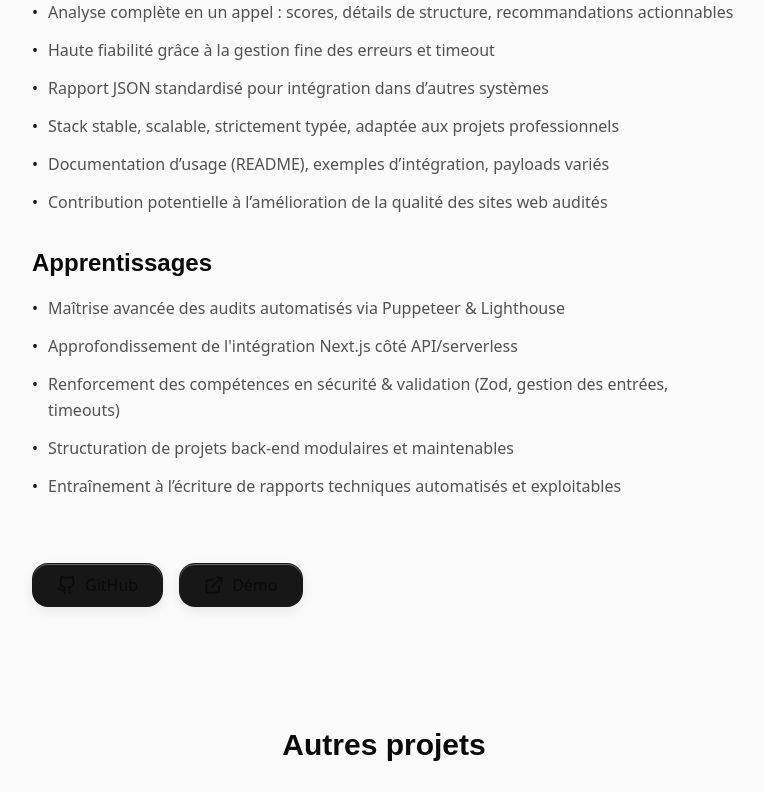
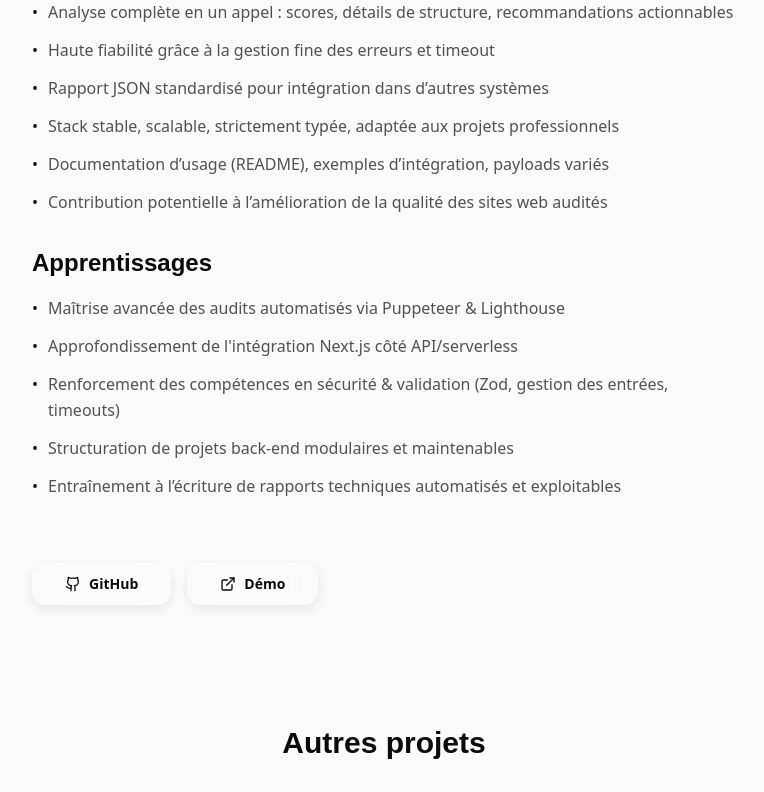
Before and after one commit to michel-DC/Portfolio, a Next.js app: page /projets/app-analyzer in a window 1280 px wide. Shown: the part 2000-2792 px from the top of the page, without its empty margins (256-1020 px from the left). Built offline with nearby package versions, Linux system fonts and the light colour scheme; a web font is replaced by a local one.

Commit message:
Correction de toutes les erreurs de couleurs lorsque le navigateur du client est en light mode

```diff
--- a/src/components/layout/footer.tsx
+++ b/src/components/layout/footer.tsx
@@ -7,7 +7,7 @@ export function Footer() {
   return (
     <footer className="w-full z-30 flex flex-col items-center justify-center px-4 pt-6 pb-4 mt-14">
       <div
-        className="w-full max-w-4xl mx-auto flex flex-col gap-y-4 rounded-2xl shadow-lg bg-white/60 dark:bg-white/10 backdrop-blur-lg border border-white/50 dark:border-white/15 px-6 py-4"
+        className="w-full max-w-4xl mx-auto flex flex-col gap-y-4 rounded-2xl shadow-lg bg-black/10 dark:bg-white/10 backdrop-blur-lg border border-white/50 dark:border-white/15 px-6 py-4"
         style={{
           boxShadow:
             "0 1px 12px 0 rgba(30,30,30,0.11), 0 1.5px 0.5px 0 rgba(255,255,255,0.11) inset",
@@ -19,8 +19,7 @@ export function Footer() {
             <Button
               asChild
               size="sm"
-              variant="ghost"
-              className="rounded-xl text-foreground font-semibold gap-2 px-3 py-1.5"
+              className="rounded-xl text-foreground font-semibold gap-2 px-4 py-1.5 shadow"
             >
               <Link
                 href="https://github.com/michel-DC"
@@ -34,8 +33,7 @@ export function Footer() {
             <Button
               asChild
               size="sm"
-              variant="ghost"
-              className="rounded-xl text-foreground font-semibold gap-2 px-3 py-1.5"
+              className="rounded-xl text-foreground font-semibold gap-2 px-4 py-1.5 shadow"
             >
               <Link
                 href="https://linkedin.com/in/micheldjoumessi"
@@ -49,7 +47,7 @@ export function Footer() {
             <Button
               asChild
               size="sm"
-              className="rounded-xl bg-white hover:bg-[#FA2742]/10 text-foreground font-semibold gap-2 px-4 py-1.5 shadow border border-[#FA2742]/20"
+              className="text-foreground font-semibold gap-1 px-5 py-0.5 shadow text-[12px]"
             >
               <Link
                 href="https://www.malt.fr/profile/micheldjoumessi1"
--- a/src/components/layout/header.tsx
+++ b/src/components/layout/header.tsx
@@ -116,7 +116,7 @@ export function Header() {
           px-2 py-1 sm:px-4 sm:py-2 gap-1 sm:gap-2
           rounded-3xl
           shadow-lg
-          bg-white/80 dark:bg-white/10
+          bg-black/10 dark:bg-white/10
           backdrop-blur-sm sm:backdrop-blur-md
           border border-white/60 dark:border-white/15
           transition-all
@@ -168,11 +168,11 @@ export function Header() {
             ${
               menuOpen
                 ? `bg-background backdrop-blur-none! shadow-none! border-transparent!
-            sm:bg-neutral-100sm:dark:bg-neutral-900
+                  sm:bg-neutral-100 sm:dark:bg-neutral-900
                   sm:border sm:border-white/45 sm:dark:border-white/7
                 `
-          : `bg-white/95 dark:bg-white/15 backdrop-blur-md shadow-lg border border-white/70 dark:border-white/10
-            sm:bg-white/95 sm:dark:bg-white/15
+                : `bg-black/10 dark:bg-white/15 backdrop-blur-md shadow-lg border border-white/70 dark:border-white/10
+                  sm:bg-black/10 sm:dark:bg-white/15
                   sm:border sm:border-white/45 sm:dark:border-white/7
                 `
             }
@@ -215,7 +215,7 @@ export function Header() {
           <Button
             onClick={toggleTheme}
             aria-label="Basculer le thème"
-            className="relative inline-flex items-center justify-center h-9 w-9 sm:h-8 sm:w-8 border border-border bg-background text-black dark:text-white hover:bg-foreground/10 transition rounded-full"
+            className="relative inline-flex items-center justify-center h-9 w-9 sm:h-8 sm:w-8 border border-border bg-white/25 dark:bg-white/20 backdrop-blur-lg text-foreground hover:bg-white/35 dark:hover:bg-white/25 transition-all shadow border border-transparent transition rounded-full"
             title={theme === "dark" ? "Passer en clair" : "Passer en sombre"}
           >
             {theme === "dark" ? (
--- a/src/components/project-content.tsx
+++ b/src/components/project-content.tsx
@@ -29,7 +29,10 @@ interface ProjectContentProps {
   suggestedProjects?: ProjectData[];
 }
 
-export function ProjectContent({ project, suggestedProjects = [] }: ProjectContentProps) {
+export function ProjectContent({
+  project,
+  suggestedProjects = [],
+}: ProjectContentProps) {
   return (
     <>
       <Section className="flex flex-col items-center pt-30 pb-10 px-4 sm:px-8">
@@ -164,36 +167,36 @@ export function ProjectContent({ project, suggestedProjects = [] }: ProjectConte
             <div className="w-full flex justify-start items-center mt-16">
               <div className="flex justify-start items-center gap-4">
                 {project.github && (
+                  <Button
+                    asChild
+                    size="sm"
+                    className="rounded-xl text-foreground font-semibold gap-2 px-8 py-5 shadow"
+                  >
                     <Link
                       href={project.github}
                       target="_blank"
                       rel="noopener noreferrer"
-                    className="transition-colors"
                     >
-                    <Button
-                      type="button"
-                      className="bg-primary text-foreground dark:text-foreground hover:bg-primary/80 font-medium px-6 py-3 text-base shadow-lg border border-primary/30 rounded-2xl flex items-center gap-2 cursor-pointer"
-                    >
-                      <Github className="w-5 h-5" />
-                      GitHub
+                      <Github className="size-4 text-foreground" />
+                      <span className="text-foreground">GitHub</span>
+                    </Link>
                   </Button>
-                  </Link>
                 )}
                 {project.url && (
+                  <Button
+                    asChild
+                    size="sm"
+                    className="rounded-xl text-foreground font-semibold gap-2 px-8 py-5 shadow"
+                  >
                     <Link
                       href={project.url}
                       target="_blank"
                       rel="noopener noreferrer"
-                    className="transition-colors"
                     >
-                    <Button
-                      type="button"
-                      className="bg-primary text-foreground dark:text-foreground hover:bg-primary/80 font-medium px-6 py-3 text-base shadow-lg border border-primary/30 rounded-2xl flex items-center gap-2 cursor-pointer"
-                    >
-                      <ExternalLink className="w-5 h-5" />
-                      Démo
+                      <ExternalLink className="size-4 text-foreground" />
+                      <span className="text-foreground">Démo</span>
+                    </Link>
                   </Button>
-                  </Link>
                 )}
               </div>
             </div>
@@ -230,7 +233,8 @@ export function ProjectContent({ project, suggestedProjects = [] }: ProjectConte
                       <div className="relative w-full h-[220px] overflow-hidden">
                         <Image
                           src={
-                            suggestedProject.images && suggestedProject.images.length > 0
+                            suggestedProject.images &&
+                            suggestedProject.images.length > 0
                               ? suggestedProject.images[0]
                               : `/images/project-hover/${suggestedProject.slugName}.png`
                           }
@@ -261,7 +265,9 @@ export function ProjectContent({ project, suggestedProjects = [] }: ProjectConte
 
                         {/* Tech stack badges */}
                         <div className="flex flex-wrap items-center gap-2 mb-4">
-                          {suggestedProject.themes?.slice(0, 3).map((theme, idx) => (
+                          {suggestedProject.themes
+                            ?.slice(0, 3)
+                            .map((theme, idx) => (
                               <span
                                 key={theme + idx}
                                 className="inline-block px-2.5 py-1 rounded-md bg-primary/10 text-primary text-xs font-semibold uppercase tracking-wide border border-primary/20 group-hover:bg-primary/15 group-hover:border-primary/30 transition-all duration-300"
--- a/src/components/sections/hero-section.tsx
+++ b/src/components/sections/hero-section.tsx
@@ -157,7 +157,7 @@ export function HeroSection() {
               <Button
                 asChild
                 size="sm"
-                className="rounded-xl bg-white hover:bg-[#FA2742]/10 text-foreground font-semibold gap-2 px-4 py-1.5 shadow border border-[#FA2742]/20"
+                className="text-foreground font-semibold gap-1 px-5 py-0.5 shadow text-[12px]"
               >
                 <Link
                   href="https://www.malt.fr/profile/micheldjoumessi1"
@@ -240,7 +240,7 @@ export function HeroSection() {
           <motion.div variants={buttonVariants}>
             <Button
               asChild
-              className="bg-white hover:bg-[#FA2742]/10 text-foreground font-semibold gap-1 px-2.5 py-0.5 shadow border border-[#FA2742]/20 text-[12px]"
+              className="text-foreground font-semibold gap-1 px-2.5 py-0.5 shadow text-[12px]"
             >
               <Link
                 href="https://www.malt.fr/profile/micheldjoumessi1"
```
Lines whose indentation alone changed are shown as unchanged.
